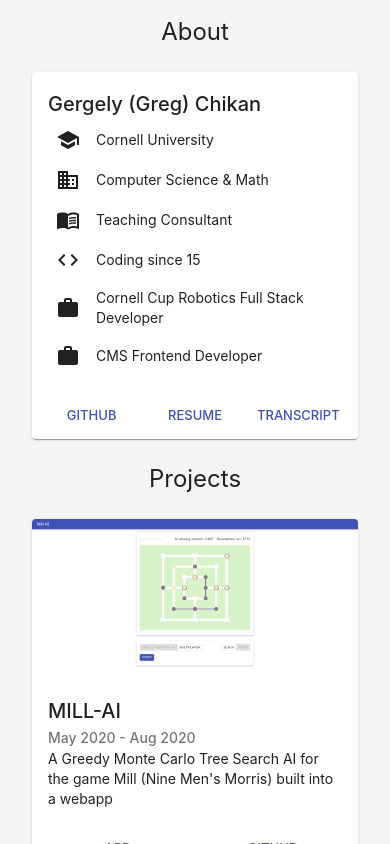
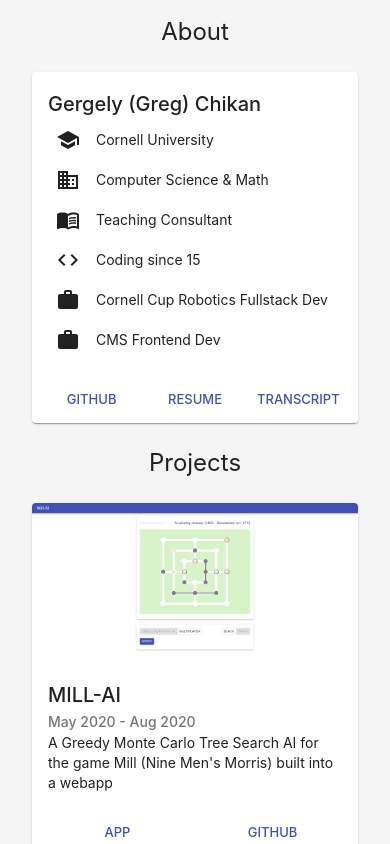
Before and after one commit to greg1002/personal-website, a React (Create React App) app: page / in a window 390 px wide. Built offline with nearby package versions, Linux system fonts and the light colour scheme.

Commit message:
Timeline Updates

```diff
--- a/src/App.js
+++ b/src/App.js
@@ -27,7 +27,8 @@ const useStyles = makeStyles((theme) => ({
   ul: {
     backgroundColor: 'inherit',
     padding: 0,
-  }
+  },
+
 }));
 
 function SectionList() {
@@ -50,22 +51,24 @@ function SectionList() {
 
 function Section(props) {
   const classes = useStyles();
-  const { name, type } = props.json;
+  const { name, type, maxWidth, breakpoints } = props.json;
   return (
     <React.Fragment>
       <Header name={name} />
       <ListItem>
-        <Container maxWidth="sm">
-          {
-            type === "timeline" ?
-            <Timeline>
+        {
+          type === "timeline" ?
+          <Container maxWidth={maxWidth}>
+            <Timeline align="alternate">
               <Panels json={props.json} />
-            </Timeline> :
+            </Timeline>
+          </Container> :
+          <Container maxWidth={maxWidth}>
             <Grid container alignItems="stretch" spacing={3}>
               <Panels json={props.json} />
             </Grid>
-          }
-        </Container>
+          </Container>
+        }
       </ListItem>
     </React.Fragment>
   )
@@ -83,7 +86,7 @@ function Header(props) {
 }
 
 function Panels(props) {
-  const { panels, type } = props.json;
+  const { panels, type, breakpoints } = props.json;
   return (
     panels.map(panel => {
       return (
@@ -96,11 +99,11 @@ function Panels(props) {
           </TimelineSeparator>
           <TimelineContent><Panel json={panel} /></TimelineContent>
         </TimelineItem> :
-        type === "medium" ?
-        <Grid xs={12} sm={6} item><Panel json={panel} /></Grid> :
-        type === "small" ?
-        <Grid xs={6} sm={4} item><Panel json={panel} /></Grid> :
-        <Grid xs={12} item><Panel json={panel} /></Grid>
+        <Grid
+          xs={breakpoints.xs} sm={breakpoints.sm} md={breakpoints.md}
+          lg={breakpoints.lg} xl={breakpoints.xl} item>
+          <Panel json={panel} />
+        </Grid>
       );
     })
   )
--- a/src/info.json
+++ b/src/info.json
@@ -1,6 +1,11 @@
 [
   {
     "name": "About",
+    "type": "normal",
+    "maxWidth": "sm",
+    "breakpoints": {
+      "xs": 12
+    },
     "type": "large",
     "panels": [
       {
@@ -24,11 +29,11 @@
           },
           {
             "type": "work",
-            "text": "Cornell Cup Robotics Full Stack Developer"
+            "text": "Cornell Cup Robotics Fullstack Dev"
           },
           {
             "type": "work",
-            "text": "CMS Frontend Developer"
+            "text": "CMS Frontend Dev"
           }
         ],
         "links": [
@@ -50,7 +55,11 @@
   },
   {
     "name": "Projects",
-    "type": "large",
+    "type": "normal",
+    "maxWidth": "sm",
+    "breakpoints": {
+      "xs": 12
+    },
     "panels": [
       {
         "image": "./images/projects/mill_ai_pic.png",
@@ -60,7 +69,7 @@
         "links": [
           {
             "name": "App",
-            "href": ""
+            "href": "https://greg1002.github.io/mill-ai/"
           },
           {
             "name": "Github",
@@ -100,15 +109,21 @@
   },
   {
     "name": "Experiences",
-    "type": "medium",
+    "type": "normal",
+    "maxWidth": "md",
+    "breakpoints": {
+      "xs": 12,
+      "sm": 6,
+      "md": 4
+    },
     "panels": [
       {
         "title": "Teaching Consultant",
-        "subtitle": "Aug 2020 - Present",
+        "subtitle": "Sep 2020 - Present",
         "body": "Consultant for the class CS 2112: Object-Oriented Design and Data Structures (Honors)"
       },
       {
-        "title": "CMS Fronted Developer",
+        "title": "CMS Fronted Dev",
         "subtitle": "Aug 2020 - Present",
         "body": "Developer for the Cornell CS Department's Course Management System"
       },
@@ -127,7 +142,126 @@
   {
     "name": "Timeline",
     "type": "timeline",
+    "maxWidth": "md",
     "panels": [
+      {
+        "title": "Teaching Consultant",
+        "date": "Sep 2020",
+        "subtitle": "Began - CS 2112: O-O Design and Data Structures (Honors)"
+      },
+      {
+        "title": "developergreg.com",
+        "date": "Aug 2020",
+        "subtitle": "First Release"
+      },
+      {
+        "title": "CMS Fronted Dev",
+        "date": "Aug 2020",
+        "subtitle": "Began"
+      },
+      {
+        "image": "./images/projects/mill_ai_pic.png",
+        "title": "MILL-AI",
+        "date": "Aug 2020",
+        "subtitle": "Release",
+        "links": [
+          {
+            "name": "App",
+            "href": "https://greg1002.github.io/mill-ai/"
+          },
+          {
+            "name": "Github",
+            "href": "https://github.com/greg1002/mill-ai"
+          }
+        ]
+      },
+      {
+        "title": "Accepted into Major",
+        "date": "Jul 2020",
+        "subtitle": "Computer Science and Math"
+      },
+      {
+        "image": "./images/timeline/command_line_chess_pic.png",
+        "title": "Command Line Chess",
+        "date": "May 2020",
+        "subtitle": "Final Project - CS 3110: Functional Programming",
+        "body": "Command line recreation of Chess in OCaml",
+        "links": [
+          {
+            "name": "Github",
+            "href": "https://github.com/greg1002/command-line-chess"
+          }
+        ]
+      },
+      {
+        "image": "./images/projects/sorting_sandbox_pic.png",
+        "title": "Sorting Algorithm Visualization",
+        "date": "Mar 2020",
+        "subtitle": "Release",
+        "links": [
+          {
+            "name": "App",
+            "href": "https://greg1002.github.io/sorting-algorithm-visualization/"
+          },
+          {
+            "name": "Github",
+            "href": "https://github.com/greg1002/sorting-algorithm-visualization"
+          }
+        ]
+      },
+      {
+        "title": "Cornell Cup Robotics",
+        "date": "Feb 2020",
+        "subtitle": "Joined",
+        "links": [
+          {
+            "name": "Cornell Cup Robotics Website",
+            "href": "https://cornellcuprobotics.com/"
+          }
+        ]
+      },
+      {
+        "image": "./images/projects/gravity_blocks_pic.png",
+        "title": "Gravity Blocks",
+        "date": "Dec 2019",
+        "subtitle": "Release",
+        "links": [
+          {
+            "name": "App",
+            "href": "https://play.google.com/store/apps/details?id=com.DefaultCompany.GravityBlocks&hl=en"
+          }
+        ]
+      },
+      {
+        "title": "Entered Cornell University",
+        "date": "Aug 2019"
+      },
+      {
+        "image": "./images/timeline/snakewars_pic.png",
+        "subtitle": "First Ever Personal Project",
+        "title": "SNAKEWARS - Multiplayer Snake",
+        "date": "Nov 2017",
+        "links": [
+          {
+            "name": "App",
+            "href": "https://greg1002.github.io/SNAKEWARS/"
+          },
+          {
+            "name": "Github",
+            "href": "https://github.com/greg1002/SNAKEWARS"
+          }
+        ]
+      },
+      {
+        "title": "AP CS Exam",
+        "date": "May 2017",
+        "subtitle": "Received a 4 :("
+      },
+      {
+        "title": "First Learnt Programming Language",
+        "date": "Oct 2015",
+        "subtitle": "javascript - through Codeacademy"
+      },
       {
         "title": "Entered Manhattan High School",
         "date": "Aug 2015"
```
Also changed, not shown: public/images/timeline/command_line_chess_pic.png (added), public/images/timeline/snakewars_pic.png (added).
